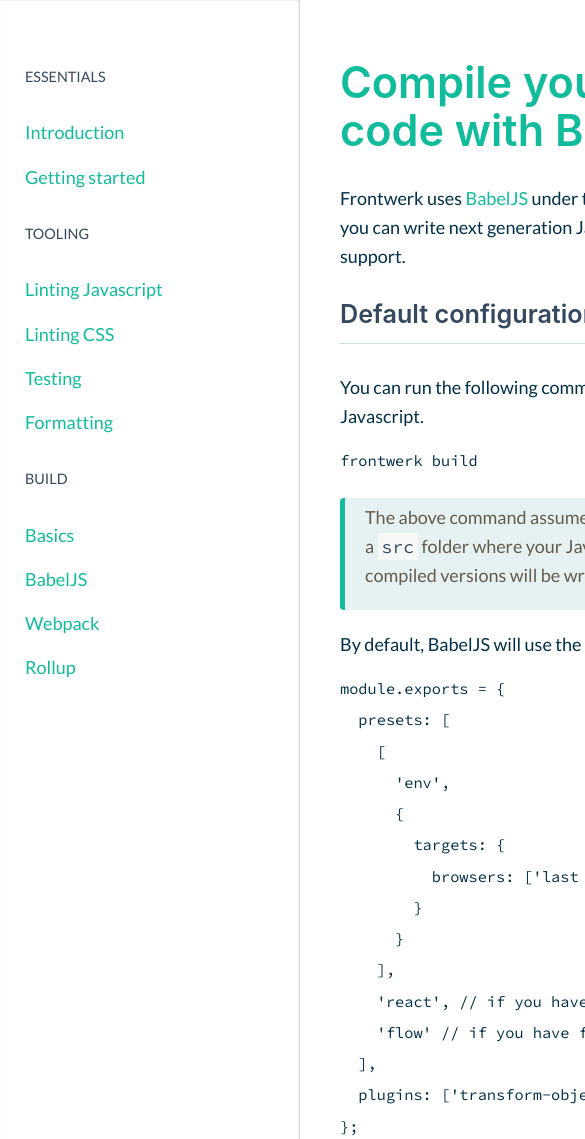
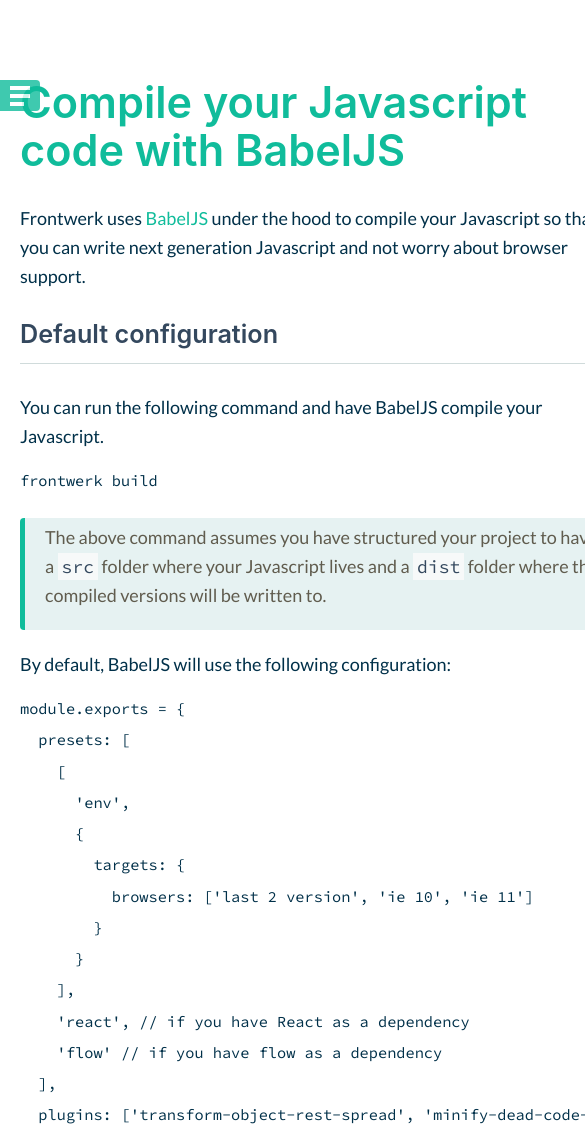
Before and after one commit to tricinel/frontwerk.org, a Gatsby site: page /docs/babel in a window 390 px wide. Shown: the top 1139 px of the page, 585 px wide, since content can reach past the window. Built offline with nearby package versions, Linux system fonts and the light colour scheme; Gatsby itself is replaced by a stand-in of ours; some packages are replaced by stand-ins of ours; code samples lack their colours; a web font is replaced by a local one.

Commit message:
Fix Sidebar for mobile

```diff
--- a/src/components/Layout/DocumentationWrapper.js
+++ b/src/components/Layout/DocumentationWrapper.js
@@ -1,14 +1,59 @@
-import React from 'react';
+import React, { Component } from 'react';
 
 import Grid from './Grid';
-import Sidebar from '../Sidebar';
+import SidebarContainer from '../Sidebar/SidebarContainer';
 import MainContainer from './MainContainer';
 
-const DocumentationWrapper = ({ docs, children }) => (
-  <Grid template="300px 1fr" gap={20}>
-    <Sidebar edges={docs} />
-    <MainContainer>{children}</MainContainer>
-  </Grid>
-);
+import { breakpoints } from '../../layouts/theme';
+
+class DocumentationWrapper extends Component {
+  state = {
+    showSidebar: false,
+    showContent: true
+  };
+
+  componentWillMount() {
+    this.updateStateWithWidth();
+    window.addEventListener('resize', this.updateStateWithWidth);
+  }
+
+  updateStateWithWidth = () => {
+    const w = window;
+    const d = document;
+    const b = d.getElementsByTagName('body')[0];
+
+    const width =
+      w.innerWidth || d.documentElement.clientWidth || b.clientWidth;
+
+    this.setState({
+      showSidebar: width > breakpoints.sm,
+      showContent: true
+    });
+  };
+
+  handleToggle = () => {
+    this.setState({
+      showSidebar: !this.state.showSidebar,
+      showContent: this.state.showSidebar
+    });
+  };
+
+  render() {
+    const { showSidebar, showContent } = this.state;
+
+    return (
+      <Grid template="1fr" templatemd="300px 1fr" gap={20}>
+        <SidebarContainer
+          edges={this.props.docs}
+          showSidebar={showSidebar}
+          onToggle={this.handleToggle}
+        />
+        <MainContainer style={{ display: showContent ? 'block' : 'none' }}>
+          {this.props.children}
+        </MainContainer>
+      </Grid>
+    );
+  }
+}
 
 export default DocumentationWrapper;
--- a/src/components/Layout/SidebarContainer.js
+++ /dev/null
@@ -1,12 +0,0 @@
-import styled from 'styled-components';
-
-import theme from '../../layouts/theme';
-
-const SidebarContainer = styled.aside`
-  background-color: ${theme.sidebarBg};
-  box-shadow: inset -1px 0 2px rgba(0, 0, 0, 0.2);
-  min-height: calc(100vh - 60px);
-  padding: 40px 20px;
-`;
-
-export default SidebarContainer;
--- /dev/null
+++ b/src/components/Sidebar/CloseIcon.js
@@ -0,0 +1,21 @@
+import React from 'react';
+
+const MenuIcon = ({ size = 20 }) => (
+  <svg
+    viewBox="0 0 248 248"
+    version="1.1"
+    x="0px"
+    y="0px"
+    width={size}
+    height={size}
+  >
+    <g transform="translate(-141.000000, -90.000000)">
+      <polygon
+        points="389 114.8 364.2 90 265 189.2 165.8 90 141 114.8 240.2 214 141 313.2 165.8 338 265 238.8 364.2 338 389 313.2 289.8 214"
+        fill="currentColor"
+      />
+    </g>
+  </svg>
+);
+
+export default MenuIcon;
--- /dev/null
+++ b/src/components/Sidebar/MenuIcon.js
@@ -0,0 +1,23 @@
+import React from 'react';
+
+const MenuIcon = ({ size = 20 }) => (
+  <svg
+    viewBox="0 0 249 249"
+    version="1.1"
+    x="0px"
+    y="0px"
+    width={size}
+    height={size}
+  >
+    <g transform="translate(-140.000000, -89.000000)">
+      <path
+        d="
+          M389,138.8 L140,138.8 L140,89 L389,89 L389,138.8 L389,138.8 Z M389,238.4 L140,238.4 L140,188.6 L389,188.6 L389,238.4 L389,238.4 Z M314.3,338 L140,338 L140,288.2 L314.3,288.2 L314.3,338 L314.3,338 Z
+        "
+        fill="currentColor"
+      />
+    </g>
+  </svg>
+);
+
+export default MenuIcon;
--- a/src/components/Sidebar/index.js
+++ b/src/components/Sidebar/SidebarContainer.js
@@ -1,9 +1,12 @@
 import React from 'react';
 import Link from 'gatsby-link';
+import styled from 'styled-components';
 
-import SidebarContainer from '../Layout/SidebarContainer';
 import SidebarSectionTitle from './SidebarSectionTitle';
 import SidebarGroup from './SidebarGroup';
+import SidebarToggle from './SidebarToggle';
+
+import theme from '../../layouts/theme';
 
 const DocLink = ({ doc: { frontmatter: { path, title } } }) => (
   <li>
@@ -40,10 +43,21 @@
     return groups;
   }, {});
 
-const Sidebar = ({ edges }) => (
-  <SidebarContainer>
-    {parseDocsList(getGroupedDocsList(edges))}
-  </SidebarContainer>
+const StyledContainer = styled.aside`
+  background-color: ${theme.sidebarBg};
+  box-shadow: inset -1px 0 2px rgba(0, 0, 0, 0.2);
+  min-height: calc(100vh - 60px);
+  height: 100%;
+  padding: 40px 20px;
+`;
+
+const SidebarContainer = ({ edges, showSidebar, onToggle }) => (
+  <div>
+    <SidebarToggle isOpen={showSidebar} onPress={onToggle} />
+    <StyledContainer style={{ display: showSidebar ? 'block' : 'none' }}>
+      {parseDocsList(getGroupedDocsList(edges))}
+    </StyledContainer>
+  </div>
 );
 
-export default Sidebar;
+export default SidebarContainer;
--- /dev/null
+++ b/src/components/Sidebar/SidebarToggle.js
@@ -0,0 +1,38 @@
+import React from 'react';
+import styled from 'styled-components';
+
+import MenuIcon from './MenuIcon';
+import CloseIcon from './CloseIcon';
+
+import theme, { breakpoints } from '../../layouts/theme';
+
+const Button = styled.button`
+  background-color: ${theme.primary};
+  border-bottom-right-radius: 4px;
+  border-top-right-radius: 4px;
+  border: 0;
+  color: #fff;
+  cursor: pointer;
+  display: block;
+  opacity: 0.8;
+  padding: 6px 10px 2px 10px;
+  position: fixed;
+  top: 80px;
+
+  &:hover {
+    opacity: 1;
+  }
+
+  @media screen and (min-width: ${breakpoints.sm}px) {
+    display: none;
+  }
+`;
+
+const SidebarToggle = ({ isOpen, onPress }) => (
+  <Button onClick={onPress}>
+    {!isOpen && <MenuIcon />}
+    {isOpen && <CloseIcon />}
+  </Button>
+);
+
+export default SidebarToggle;
```
